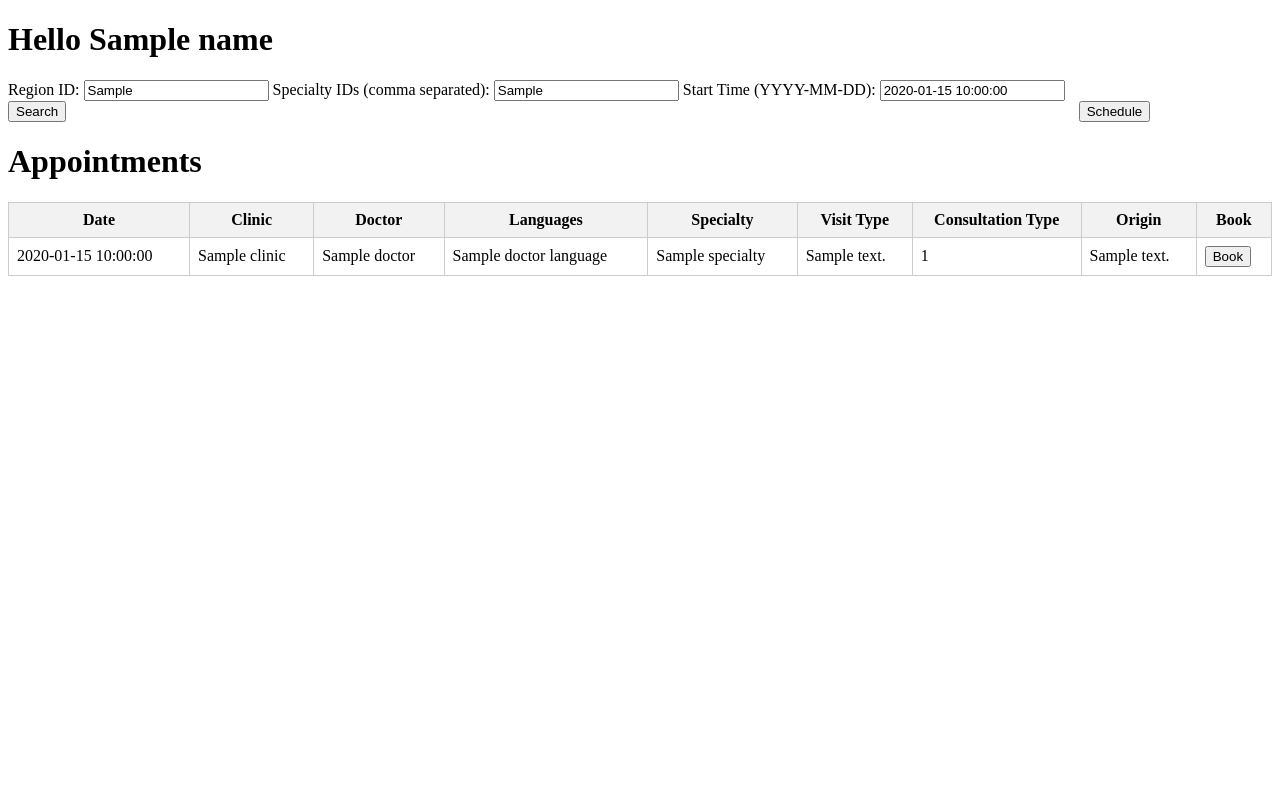
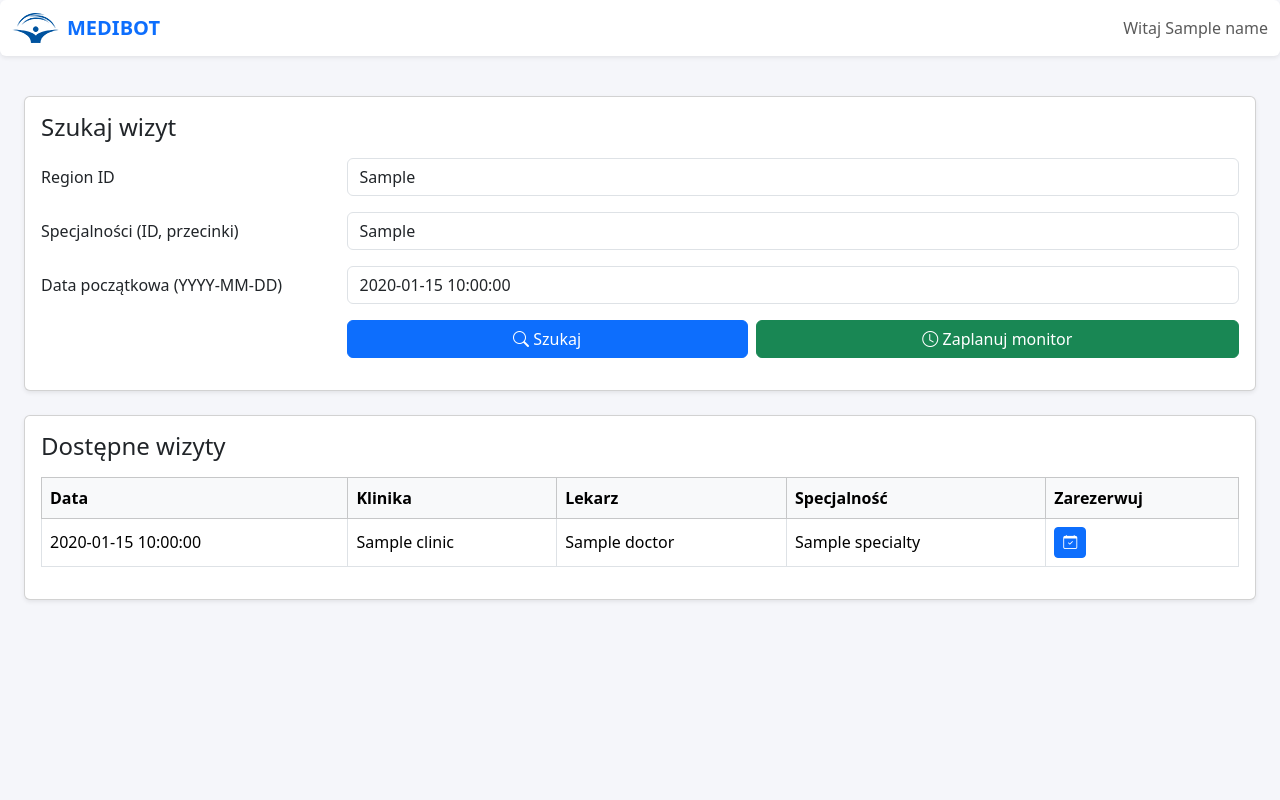
Before and after one commit to atais/medibot, a FastAPI app: template templates/search.html in a window 1280 px wide. Run offline with FastAPI, Linux system fonts and the light colour scheme; the template is opened without the code that fills it: most values are stand-ins (such as "Sample title", 1, 10 or a date in 2020); parts of the project's set-up code (start-up, migrations or seed data) failed here and were passed over.

Commit message:
nice search.html & common parts

```diff
--- /dev/null
+++ b/templates/head.html
@@ -0,0 +1,10 @@
+<meta name="viewport" content="width=device-width, initial-scale=1">
+<link rel="icon" type="image/x-icon" href="/static/favicon.ico">
+<link href="https://cdn.jsdelivr.net/npm/bootstrap@5.3.8/dist/css/bootstrap.min.css" rel="stylesheet">
+<link rel="stylesheet" href="https://cdn.jsdelivr.net/npm/bootstrap-icons@1.11.3/font/bootstrap-icons.min.css">
+<style>
+    body {
+        background: #f5f6fa;
+        min-height: 100vh;
+    }
+</style>
--- a/templates/login.html
+++ b/templates/login.html
@@ -1,10 +1,8 @@
 <!DOCTYPE html>
 <html lang="pl">
 <head>
-    <meta name="viewport" content="width=device-width, initial-scale=1">
     <title>MEDIBOT | Login</title>
-    <link rel="icon" type="image/x-icon" href="/static/favicon.ico">
-    <link href="https://cdn.jsdelivr.net/npm/bootstrap@5.3.8/dist/css/bootstrap.min.css" rel="stylesheet">
+    {% include 'head.html' %}
     <style>
         body {
             background: #f5f6fa;
@@ -53,6 +51,5 @@
         <button type="submit" class="btn btn-primary w-100">Zaloguj się</button>
     </form>
 </div>
-<script src="https://cdn.jsdelivr.net/npm/bootstrap@5.3.8/dist/js/bootstrap.bundle.min.js"></script>
 </body>
 </html>
--- /dev/null
+++ b/templates/navbar.html
@@ -0,0 +1,13 @@
+<!-- Navigation Bar -->
+<nav class="navbar navbar-expand-lg navbar-light bg-white shadow-sm mb-4 rounded">
+    <div class="container-fluid">
+        <a class="navbar-brand d-flex align-items-center" href="/">
+            <img src="/static/medi_ico.png" alt="Logo" class="me-2" style="height:30px;">
+            <span class="fw-bold text-primary">MEDIBOT</span>
+        </a>
+        <span class="navbar-text ms-auto">
+                Witaj {{ name }}
+            </span>
+    </div>
+</nav>
+<!-- End Navigation Bar -->
--- a/templates/search.html
+++ b/templates/search.html
@@ -1,68 +1,115 @@
 <!DOCTYPE html>
-<html>
+<html lang="pl">
 
 <head>
-    <title>Appointments</title>
-    <style>
-        table {
-            border-collapse: collapse;
-            width: 100%;
-        }
-
-        th, td {
-            border: 1px solid #ccc;
-            padding: 8px;
-        }
-
-        th {
-            background: #f2f2f2;
-        }
-    </style>
+    <title>MEDIBOT | Szukaj wizyt</title>
+    {% include 'head.html' %}
 </head>
 
 <body>
-<h1>Hello {{ name }}</h1>
+{% include 'navbar.html' %}
 
-<form method="get" action="/search" style="display:inline-block; margin-right:10px;">
-    <label for="region_ids">Region ID:</label>
-    <input type="text" id="region_ids" name="region_ids" value="{{ region_ids }}" required>
-
-    <label for="specialty_ids">Specialty IDs (comma separated):</label>
-    <input type="text" id="specialty_ids" name="specialty_ids" value="{{ specialty_ids }}" required>
-
-    <label for="start_time">Start Time (YYYY-MM-DD):</label>
-    <input type="text" id="start_time" name="start_time" value="{{ start_time }}" required>
-    <br>
-    <button type="submit">Search</button>
-</form>
-<form method="get" action="/add_job" style="display:inline-block;">
-    <input type="hidden" name="region_ids" value="{{ region_ids }}">
-    <input type="hidden" name="specialty_ids" value="{{ specialty_ids }}">
-    <input type="hidden" name="start_time" value="{{ start_time }}">
-    <br>
-    <button type="submit">Schedule</button>
+<div class="container-fluid px-2 px-md-4 py-3">
+    <div class="row g-4">
+        <!-- Search Form Section -->
+        <div class="col-12">
+            <div class="card shadow-sm">
+                <div class="card-body">
+                    <h2 class="h4 mb-3">Szukaj wizyt</h2>
+                    <form method="get" action="/search" class="g-3 align-items-end">
+                        <div class="row mb-3 align-items-center">
+                            <div class="col-md-3">
+                                <label for="region_ids" class="col-form-label">Region ID</label>
+                            </div>
+                            <div class="col-md-9">
+                                <input type="text" class="form-control" id="region_ids" name="region_ids"
+                                       value="{{ region_ids }}" required>
+                            </div>
+                        </div>
+                        <div class="row mb-3 align-items-center">
+                            <div class="col-md-3">
+                                <label for="specialty_ids" class="col-form-label">Specjalności (ID, przecinki)
+                                </label>
+                            </div>
+                            <div class="col-md-9">
+                                <input type="text" class="form-control" id="specialty_ids" name="specialty_ids"
+                                       value="{{ specialty_ids }}" required>
+                            </div>
+                        </div>
+                        <div class="row mb-3 align-items-center">
+                            <div class="col-md-3">
+                                <label for="start_time" class="col-form-label">Data początkowa (YYYY-MM-DD)
+                                </label>
+                            </div>
+                            <div class="col-md-9">
+                                <input type="text" class="form-control" id="start_time" name="start_time"
+                                       value="{{ start_time }}" required>
+                            </div>
+                        </div>
+                        <div class="row mb-3">
+                            <div class="col-md-3"></div>
+                            <div class="col-md-9 d-flex gap-2">
+                                <button type="submit" class="btn btn-primary flex-fill">
+                                    <i class="bi bi-search"></i> Szukaj
+                                </button>
+                                <button type="button" class="btn btn-success flex-fill" onclick="scheduleMonitor()">
+                                    <i class="bi bi-clock"></i> Zaplanuj monitor
+                                </button>
+                            </div>
+                        </div>
                     </form>
 
+                    <script>
+                        function scheduleMonitor() {
+                            const form = document.createElement('form');
+                            form.method = 'get';
+                            form.action = '/add_job';
 
-<h1>Appointments</h1>
+                            const regionIds = document.getElementById('region_ids').value;
+                            const specialtyIds = document.getElementById('specialty_ids').value;
+                            const startTime = document.getElementById('start_time').value;
+
+                            const inputs = [
+                                {name: 'region_ids', value: regionIds},
+                                {name: 'specialty_ids', value: specialtyIds},
+                                {name: 'start_time', value: startTime}
+                            ];
+
+                            inputs.forEach(input => {
+                                const hiddenInput = document.createElement('input');
+                                hiddenInput.type = 'hidden';
+                                hiddenInput.name = input.name;
+                                hiddenInput.value = input.value;
+                                form.appendChild(hiddenInput);
+                            });
+
+                            document.body.appendChild(form);
+                            form.submit();
+                        }
+                    </script>
+                </div>
+            </div>
+        </div>
+
+        <!-- Appointments Section -->
+        <div class="col-12">
+            <div class="card shadow-sm">
+                <div class="card-body">
+                    <h2 class="h4 mb-3">Dostępne wizyty</h2>
                     {% if appointments and appointments|length > 0 %}
-<table>
-    <thead>
+                    <div class="table-responsive">
+                        <table class="table table-bordered table-hover align-middle">
+                            <thead class="table-light">
                             <tr>
-        <th>Date</th>
-        <th>Clinic</th>
-        <th>Doctor</th>
-        <th>Languages</th>
-        <th>Specialty</th>
-        <th>Visit Type</th>
-        <!--        <th>Booking String</th>-->
-        <!--        <th>Overbooking</th>-->
-        <!--        <th>Optics</th>-->
-        <!--        <th>Pharma</th>-->
-        <th>Consultation Type</th>
-        <th>Origin</th>
-        <!--        <th>Service ID</th>-->
-        <th>Book</th>
+                                <th>Data</th>
+                                <th>Klinika</th>
+                                <th>Lekarz</th>
+<!--                                <th>Języki</th>-->
+                                <th>Specjalność</th>
+<!--                                <th>Typ wizyty</th>-->
+<!--                                <th>Typ konsultacji</th>-->
+<!--                                <th>Pochodzenie</th>-->
+                                <th>Zarezerwuj</th>
                             </tr>
                             </thead>
                             <tbody>
@@ -71,35 +118,42 @@
                                 <td>{{ a.appointmentDate }}</td>
                                 <td>{{ a.clinic.name }}</td>
                                 <td>{{ a.doctor.name }}</td>
+<!--                                <td>-->
+<!--                                    {% if a.doctorLanguages %}-->
+<!--                                    {{ a.doctorLanguages | map(attribute='name') | join(', ') }}-->
+<!--                                    {% else %}-->
+<!--                                    - -->
+<!--                                    {% endif %}-->
+<!--                                </td>-->
+                                <td>{{ a.specialty.name }}</td>
+<!--                                <td>{{ a.visitType }}</td>-->
+<!--                                <td>{{ a.sysSpecialtyConsultationTypeId }}</td>-->
+<!--                                <td>{{ a.visitOrigin }}</td>-->
                                 <td>
-            {% if a.doctorLanguages %}
-            {{ a.doctorLanguages | map(attribute='name') | join(', ') }}
-            {% else %}
-            -
-            {% endif %}
-        </td>
-        <td>{{ a.specialty.name }}</td>
-        <td>{{ a.visitType }}</td>
-        <!--        <td>{{ a.bookingString }}</td>-->
-        <!--        <td>{{ a.isOverbooking }}</td>-->
-        <!--        <td>{{ a.isOpticsAvailable }}</td>-->
-        <!--        <td>{{ a.isPharmaAvailable }}</td>-->
-        <td>{{ a.sysSpecialtyConsultationTypeId }}</td>
-        <td>{{ a.visitOrigin }}</td>
-        <!--        <td>{{ a.serviceId if a.serviceId else '-' }}</td>-->
-        <td>
-            <form method="post" action="/book">
+                                    <form method="post" action="/book" class="d-inline">
                                         <input type="hidden" name="booking_string" value="{{ a.bookingString }}">
-                <button type="submit">Book</button>
+                                        <button type="submit" class="btn btn-primary btn-sm">
+                                            <i class="bi bi-calendar-check"></i>
+                                        </button>
                                     </form>
                                 </td>
                             </tr>
                             {% endfor %}
                             </tbody>
                         </table>
+                    </div>
                     {% else %}
-<p>No appointments found.</p>
+                    <div class="alert alert-info" role="alert">
+                        <i class="bi bi-info-circle"></i> Nie znaleziono dostępnych wizyt.
+                    </div>
                     {% endif %}
+                </div>
+            </div>
+        </div>
+    </div>
+</div>
 
+<script src="https://cdn.jsdelivr.net/npm/bootstrap@5.3.8/dist/js/bootstrap.bundle.min.js"></script>
 </body>
+
 </html>
```
Also changed, not shown: templates/index.html (+5 -25 lines). Lines whose indentation alone changed are shown as unchanged.
